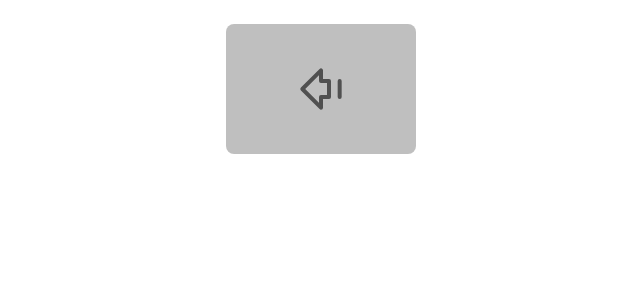
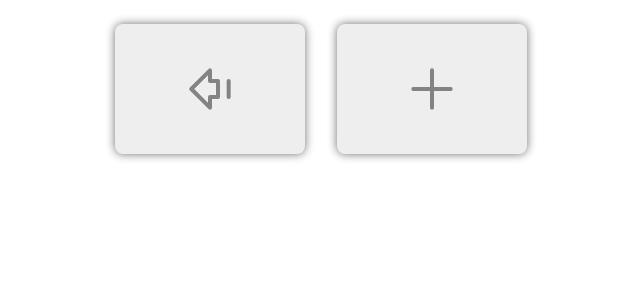
Before and after one commit to artem-kuznecov/chrome-extension, a React (Vite) app: page / in a window 1280 px wide. Shown: the top 300 px of the page, without its empty margins (319-959 px from the left). Built offline with nearby package versions, Linux system fonts and the light colour scheme.

Commit message:
update bookmark and bookmarks grid components

```diff
--- a/src/components/bookmark/Bookmark.module.scss
+++ b/src/components/bookmark/Bookmark.module.scss
@@ -4,7 +4,7 @@
   border-radius: 8px;
 
   a {
-    @extend .transition;
+    @extend .transition, .no-drag;
     display: flex;
     justify-content: center;
     align-items: center;
@@ -18,6 +18,7 @@
     cursor: pointer;
 
     img {
+      @extend .no-drag;
       height: 48px;
     }
   }
@@ -72,7 +73,8 @@
 
 .button-plate {
   position: relative;
-  background: rgb(128 128 128 / 50%);
+  background: rgb(231 231 231);
+  box-shadow: 0 0 10px rgb(48 48 48);
   border-radius: 8px;
 
   display: flex;
@@ -80,6 +82,14 @@
   align-items: center;
 
   cursor: pointer;
+
+  &[data-type='plus'], &[data-type='arrow'] {
+    @extend .transition;
+    opacity: 0.7;
+    &:hover {
+      opacity: 1;
+    }
+  }
 
   p {
     position: absolute;
@@ -97,6 +107,7 @@
   }
 
   svg {
+    @extend .no-drag;
     height: 64px;
     width: 64px;
     stroke: #505050;
--- a/src/components/bookmark/ButtonPlate.tsx
+++ b/src/components/bookmark/ButtonPlate.tsx
@@ -4,12 +4,14 @@ import styles from'./Bookmark.module.scss'
 
 import FolderMinus from '../../theme/icons/folder-minus.svg?react'
 import ArrowLeft from '../../theme/icons/arrow-left.svg?react'
+import Plus from '../../theme/icons/plus.svg?react'
 
 const ButtonPlate = ({ text, clickHandler, iconType }: { text?: string, clickHandler: any, iconType: string }) => {
   return (
-    <span className={styles['button-plate']} onClick={clickHandler}>
+    <span className={styles['button-plate']} onClick={clickHandler} data-type={iconType}>
       {iconType === 'folder' && <FolderMinus />}
       {iconType === 'arrow' && <ArrowLeft />}
+      {iconType === 'plus' && <Plus />}
       <p>{text}</p>
     </span>
   )
--- a/src/components/bookmarks-grid/GridTemplate.tsx
+++ b/src/components/bookmarks-grid/GridTemplate.tsx
@@ -1,9 +1,9 @@
 import styles from'./Grid.module.scss'
 
 import { useEffect, useState } from 'react'
+
 import LinkPlate from '../bookmark/LinkPlate'
 import ButtonPlate from '../bookmark/ButtonPlate'
-
 import { getChromeBookmarks } from '../../api/chrome.api'
 import { convertBookmarks } from '../../api/processer.api'
 
@@ -17,20 +17,17 @@ interface IBookmark {
   children?: any[]
 }
 
-const GridTemplate = () => {
+const GridTemplate = ({ handleToggleModal }: { handleToggleModal: any }) => {
   const [currentFolder, setCurrentFolder] = useState<IBookmark>()
   const [previousFolder, setPreviousFolder] = useState<IBookmark>()
   const [allFolders, setAllFolders] = useState<IBookmark[]>([])
 
   function changeCurrentFolder (id: string | undefined) {
     if (!id) return
-    // Переход в предыдущую папку
     if (Number(id) < Number(currentFolder?.id as string)) {
-      console.log('back to previous')
-      // Переход в начальную папку
+      // * Переход в начальную папку
       if (id === '1') {
         setCurrentFolder(allFolders.find(folder => folder.id === id))
-        setPreviousFolder(allFolders.find(folder => folder.id === id)) // TODO поправить (можно вообще убрать)
       }
       else {
         if (!previousFolder?.children) return
@@ -39,7 +36,7 @@ const GridTemplate = () => {
       }
       return
     }
-    // Переход в следующую папку
+    // * Переход в следующую папку
     if (currentFolder?.children) {
       setPreviousFolder(currentFolder)
       setCurrentFolder(currentFolder?.children.find(folder => folder.id === id))
@@ -53,6 +50,7 @@ const GridTemplate = () => {
         setAllFolders(processed)
         const currFold = processed[0]
         setCurrentFolder(currFold as IBookmark)
+        localStorage.setItem('currentFolder', currFold.id)
       })
       .catch((error) => {
         console.log(error)
@@ -82,6 +80,7 @@ const GridTemplate = () => {
           )
         })
       }
+      <ButtonPlate clickHandler={handleToggleModal} iconType='plus' />
     </div>
   )
 }
--- a/src/components/bookmarks-grid/index.tsx
+++ b/src/components/bookmarks-grid/index.tsx
@@ -1,10 +1,10 @@
 import { GridContainer } from './GridContainer'
 import { GridTemplate } from './GridTemplate'
 
-const BookmarksGrid = () => {
+const BookmarksGrid = ({ handleToggleModal }: { handleToggleModal: any }) => {
   return (
     <GridContainer>
-      <GridTemplate />
+      <GridTemplate handleToggleModal={handleToggleModal} />
     </GridContainer>
   )
 }
```
